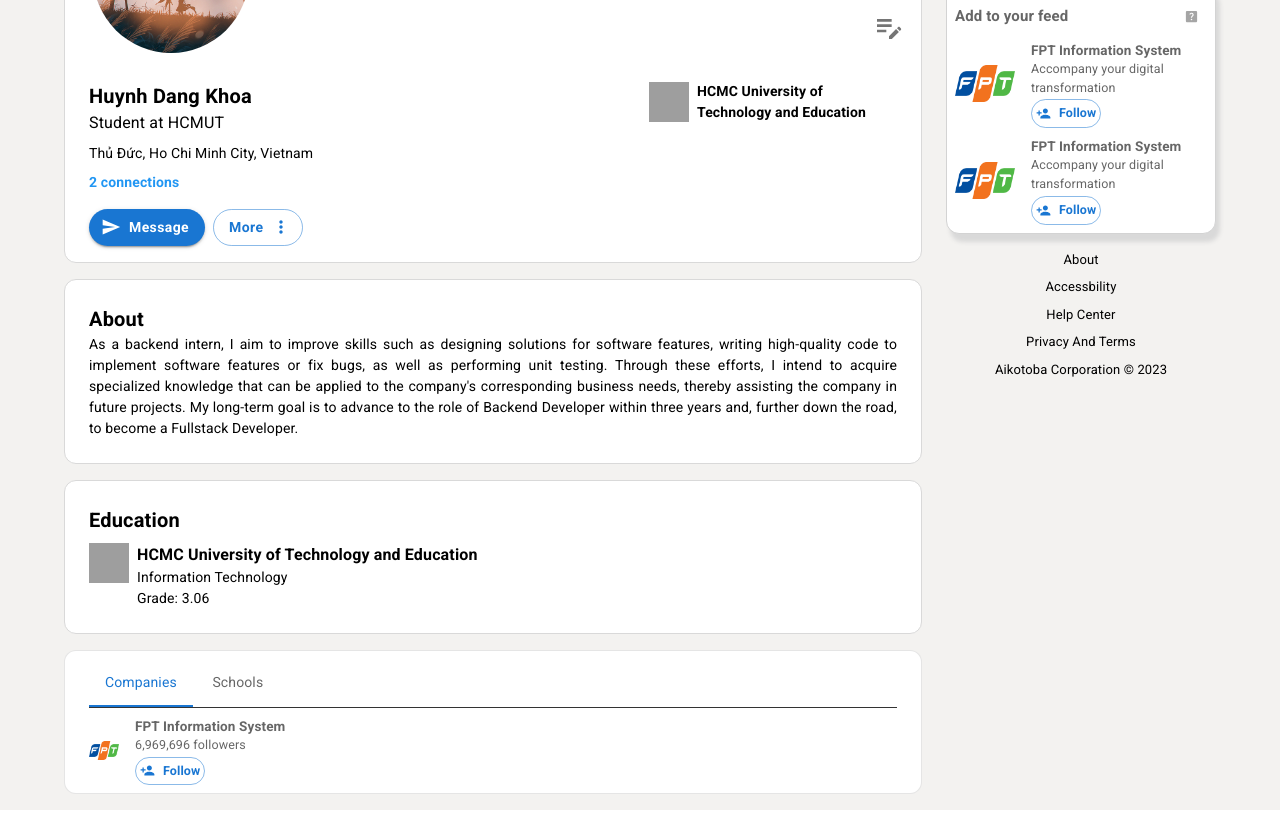
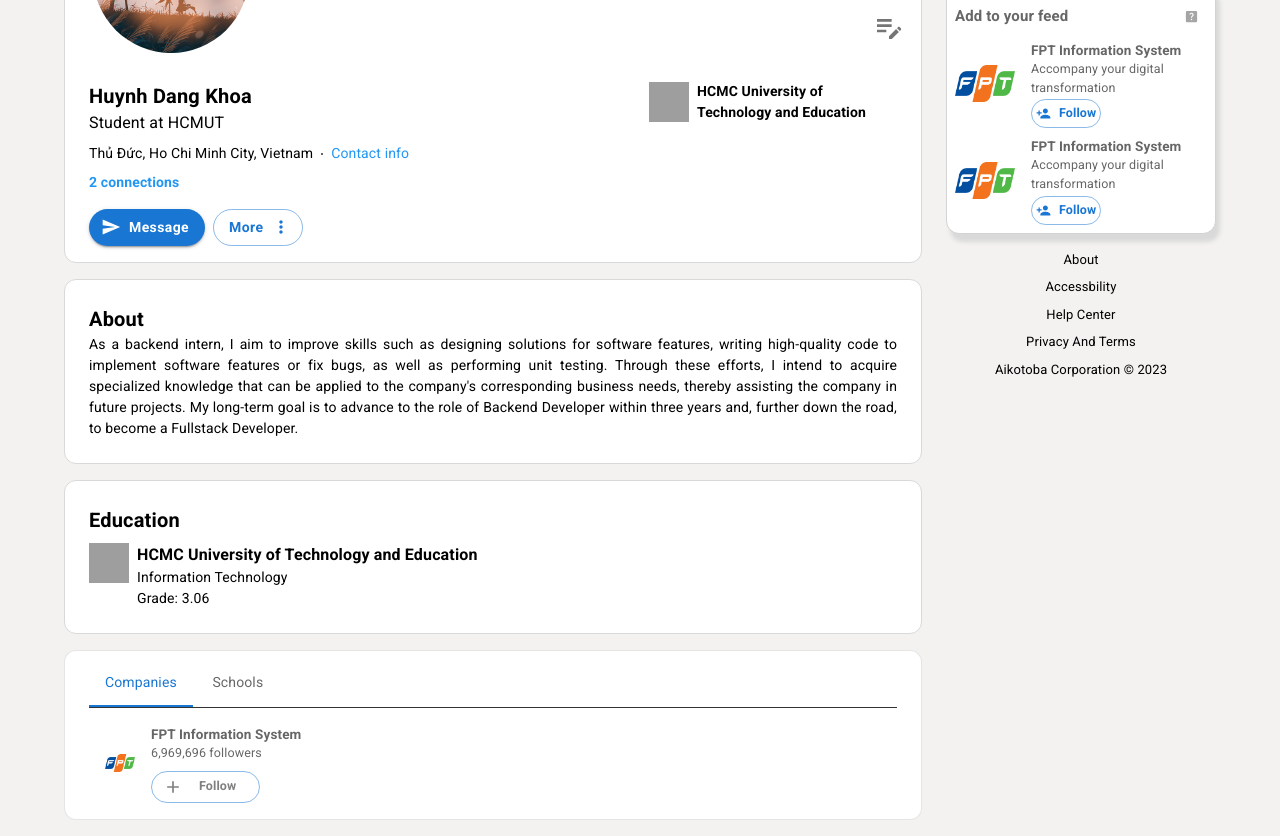
Before and after one commit to khoa36isefiw/Thesis-Social-Media-Jobs, a React (Create React App) app in the folder client/: page /user-profile in a window 1280 px wide. Shown: the part 300-1136 px from the top of the page. Before the commit the page ends 1110 px from the top, so only its background shows below. Built offline with nearby package versions, Linux system fonts and the light colour scheme; grey boxes are pictures that could not be loaded.

Commit message:
make active modal - what modal is activated

```diff
--- a/client/src/components/User/UserProfile/UserProfile.js
+++ b/client/src/components/User/UserProfile/UserProfile.js
@@ -1,5 +1,6 @@
+// this layout for another user
 import React, { useState } from 'react';
-import { Link, useNavigate } from 'react-router-dom';
+import { useNavigate } from 'react-router-dom';
 import {
     Box,
     Avatar,
@@ -9,25 +10,28 @@
     Button,
     Menu,
     MenuItem,
-    Paper,
     MenuList,
     ListItemIcon,
     ListItemText,
     Tabs,
     Tab,
     Divider,
+    Modal,
 } from '@mui/material';
 
 import { blue } from '@mui/material/colors';
 import PhotoCameraIcon from '@mui/icons-material/PhotoCamera';
 import EditNoteIcon from '@mui/icons-material/EditNote';
 import SendIcon from '@mui/icons-material/Send';
-import PersonAddIcon from '@mui/icons-material/PersonAdd';
+import AddIcon from '@mui/icons-material/Add';
+
 import SaveAltIcon from '@mui/icons-material/SaveAlt';
+import MoreVertIcon from '@mui/icons-material/MoreVert';
 import UserAvatar from '../../../assets/images/avatar.jpeg';
-import MoreVertIcon from '@mui/icons-material/MoreVert';
 import FPTCop from '../../../assets/images/fpt_logo.png';
 import HCMUTELogo from '../../../assets/images/hcmute.jpeg';
+import BackgroundImageModal from '../../BackgroundImageModal/BackgroundImageModal';
+import EditUserBackgroundImage from '../../EditUserBackgroundImage/EditUserBackgroundImage';
 
 const CustomizeTypography = styled(Typography)(({ fontSize, isBold = false }) => ({
     fontSize: fontSize || '16px',
@@ -41,6 +45,30 @@
     textTransform: 'capitalize',
     fontWeight: 'bold',
 }));
+
+// define button following by schools and companies
+
+const FollowButton = () => {
+    return (
+        <Button
+            variant="outlined"
+            sx={{ borderRadius: '24px', mt: '2px', mt: 1 }}
+            startIcon={<AddIcon sx={{ color: '#808080' }} />}
+        >
+            <Typography
+                sx={{
+                    fontSize: '12.5px',
+                    textTransform: 'capitalize',
+                    fontWeight: 'bold',
+                    color: 'gray',
+                    px: 1,
+                }}
+            >
+                Follow
+            </Typography>
+        </Button>
+    );
+};
 
 function UserProfile() {
     return (
@@ -60,15 +88,33 @@
     { icon: <SaveAltIcon sx={{ fontSize: '20px' }} />, actionText: 'Save to PDF' },
 ];
 
+// User information section
 function ProfileRegion() {
     const navigate = useNavigate();
+    const [activeModal, setActiveModal] = useState(null);
     const [anchorEl, setAnchorEl] = React.useState(null);
+
+    // const [openModal, setOpenModal] = useState(false);
+    // const [anchorEl, setAnchorEl] = React.useState(null);
     const open = Boolean(anchorEl);
     const handleClick = (event) => {
         setAnchorEl(event.currentTarget);
     };
     const handleClose = () => {
         setAnchorEl(null);
+    };
+
+    const handleImageClick = () => {
+        // setOpenModal(true);
+    };
+
+    const handleOpenModal = (modalType) => {
+        setActiveModal(modalType);
+    };
+
+    const handleCloseModal = () => {
+        // setOpenModal(false);
+        setActiveModal(null);
     };
 
     return (
@@ -84,6 +130,7 @@
             <Box sx={{ position: 'relative' }}>
                 {/* Background Image */}
                 <Avatar
+                    onClick={() => handleOpenModal('userBackground')}
                     // src={UserBackgroundImage}
                     src={
                         'https://media.istockphoto.com/id/835370890/photo/sunset-sunrise-with-clouds-light-rays-and-other-atmospheric-effect.jpg?s=612x612&w=0&k=20&c=zGDOBYVFY74wX2gUgkonYGtNl1zenev5mPotAqUlJbM='
@@ -98,10 +145,16 @@
                         height: '200px',
                         objectFit: 'contain',
                         zIndex: 2,
+                        '&:hover': {
+                            cursor: 'pointer',
+                        },
                     }}
                 />
                 {/* Camera Icon */}
-                <Box sx={{ position: 'absolute', top: 0, right: 0, zIndex: 3, p: 2 }}>
+                <Box
+                    sx={{ position: 'absolute', top: 0, right: 0, zIndex: 3, p: 2 }}
+                    onClick={() => handleOpenModal('editUserBackground')}
+                >
                     <Avatar sx={{ backgroundColor: '#fff' }}>
                         <IconButton
                             disableTouchRipple
@@ -114,7 +167,9 @@
                             <PhotoCameraIcon
                                 sx={{
                                     fontSize: '24px',
-                                    color: blue[500],
+                                    // color: blue[700],
+                                    color: '#0b66c2',
+                                    '&:hover': { color: blue[900] },
                                 }}
                             />
                         </IconButton>
@@ -173,10 +228,52 @@
                     </CustomizeTypography>
                     {/* studied at */}
                     <CustomizeTypography>Student at HCMUT</CustomizeTypography>
-                    {/* Address contact */}
-                    <CustomizeTypography fontSize="14px" sx={{ mt: 1 }}>
-                        Thủ Đức, Ho Chi Minh City, Vietnam
-                    </CustomizeTypography>
+
+                    {/* Address contact and Contact user Information*/}
+                    <Box
+                        sx={{
+                            display: 'flex',
+                            alignItems: 'center',
+                        }}
+                    >
+                        <CustomizeTypography
+                            fontSize="14px"
+                            sx={{
+                                mt: 1,
+                            }}
+                        >
+                            Thủ Đức, Ho Chi Minh City, Vietnam
+                        </CustomizeTypography>
+                        <Box
+                            sx={{
+                                mt: 1,
+                                width: '2px',
+                                height: '2px',
+                                bgcolor: '#333',
+                                borderRadius: '50%',
+                                ml: 1,
+                            }}
+                        />
+                        {/* not yet --> must add a modal to show user contact information */}
+                        <CustomizeTypography
+                            fontSize={'14px'}
+                            sx={{
+                                mt: 1,
+                                ml: 1,
+                                color: blue[500],
+
+                                '&:hover': {
+                                    color: blue[700],
+                                    cursor: 'pointer',
+                                    textDecoration: 'underline',
+                                    fontWeight: 'bold',
+                                },
+                            }}
+                        >
+                            Contact info
+                        </CustomizeTypography>
+                    </Box>
+
                     {/* connections --> Link to network tab */}
                     {/* <Link to="/network">
                         <CustomizeTypography fontSize="14px" sx={{ mt: 1 }}>
@@ -274,6 +371,21 @@
                     </MenuList>
                 </Menu>
             </Box>
+
+            {/* Open user background image - show the backgroud image of user */}
+            <Modal open={activeModal === 'userBackground'} onClose={handleCloseModal}>
+                <BackgroundImageModal
+                    imgUrl={
+                        'https://media.istockphoto.com/id/835370890/photo/sunset-sunrise-with-clouds-light-rays-and-other-atmospheric-effect.jpg?s=612x612&w=0&k=20&c=zGDOBYVFY74wX2gUgkonYGtNl1zenev5mPotAqUlJbM='
+                    }
+                    handleClose={handleCloseModal}
+                />
+            </Modal>
+
+            {/* edit user background image */}
+            <Modal open={activeModal === 'editUserBackground'} onClose={handleCloseModal}>
+                <EditUserBackgroundImage handleClose={handleCloseModal} />
+            </Modal>
         </Box>
     );
 }
@@ -447,7 +559,7 @@
 
 function FollowCompany() {
     return (
-        <Box sx={{ display: 'flex', alignItems: 'center', mt: 1 }}>
+        <Box sx={{ display: 'flex', alignItems: 'center', my: 1, mt: 2, mx: 2 }}>
             <img src={FPTCop} style={{ height: '30px', width: '30px', objectFit: 'contain' }} />
             <Box sx={{ ml: 2 }}>
                 <Typography
@@ -458,7 +570,7 @@
                 <Typography sx={{ color: 'text.secondary', fontSize: '12.5px' }}>
                     6,969,696 followers
                 </Typography>
-                <Button variant="outlined" sx={{ borderRadius: '24px', p: '4px', mt: '2px' }}>
+                {/* <Button variant="outlined" sx={{ borderRadius: '24px', p: '4px', mt: '2px' }}>
                     <PersonAddIcon />
                     <Typography
                         sx={{
@@ -470,7 +582,8 @@
                     >
                         Follow
                     </Typography>
-                </Button>
+                </Button> */}
+                <FollowButton />
             </Box>
         </Box>
     );
@@ -503,7 +616,7 @@
                     justifyContent: 'space-between',
                     cursor: 'pointer',
                     my: 1,
-                    mt: 4,
+                    mt: 2,
                     mx: 2,
                 }}
             >
@@ -534,7 +647,7 @@
                             <Typography sx={{ color: 'text.secondary', fontSize: '13px' }}>
                                 {school.schoolFollowers} followers
                             </Typography>
-                            <Button
+                            {/* <Button
                                 variant="outlined"
                                 sx={{ borderRadius: '24px', p: '4px', mt: '2px' }}
                             >
@@ -549,7 +662,27 @@
                                 >
                                     Follow
                                 </Typography>
-                            </Button>
+                            </Button> */}
+
+                            {/* follower button */}
+                            {/* <Button
+                                variant="outlined"
+                                sx={{ borderRadius: '24px', mt: '2px' }}
+                                startIcon={<AddIcon sx={{ color: '#808080' }} />}
+                            >
+                                <Typography
+                                    sx={{
+                                        fontSize: '12.5px',
+                                        textTransform: 'capitalize',
+                                        fontWeight: 'bold',
+                                        color: 'gray',
+                                        px: 1,
+                                    }}
+                                >
+                                    Follow
+                                </Typography>
+                            </Button> */}
+                            <FollowButton />
                         </Box>
                     </Box>
                 ))}
```
